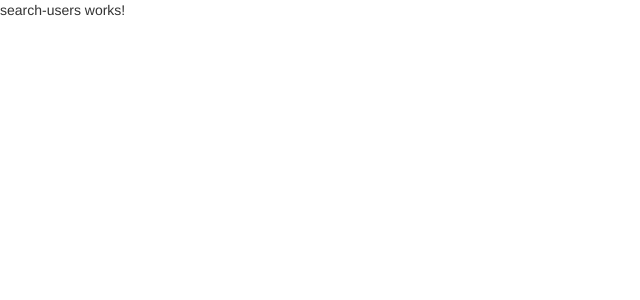
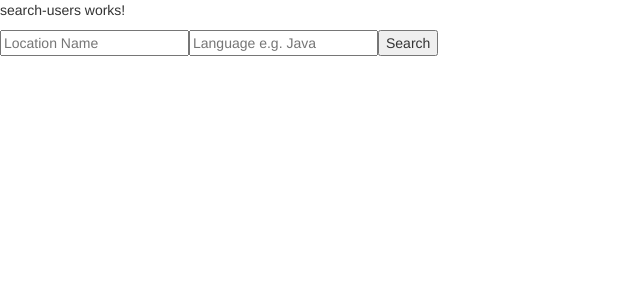
Before and after one commit to michellebonat/angular-find-devs, an Angular app: page / in a window 1280 px wide. Shown: the top 300 px of the page, without its empty margins (0-640 px from the left). Built offline with nearby package versions, Linux system fonts and the light colour scheme.

Commit message:
Add search input boxes and button

```diff
--- a/src/app/search-users/search-users.component.html
+++ b/src/app/search-users/search-users.component.html
@@ -1,3 +1,9 @@
 <p>
   search-users works!
 </p>
+
+<div>
+ <input placeholder="Location Name">
+ <input placeholder="Language e.g. Java">
+ <button>Search</button>
+</div>
```
